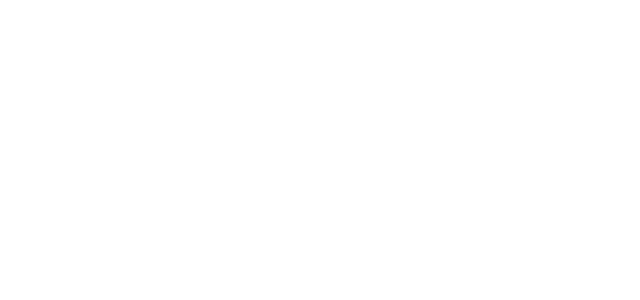
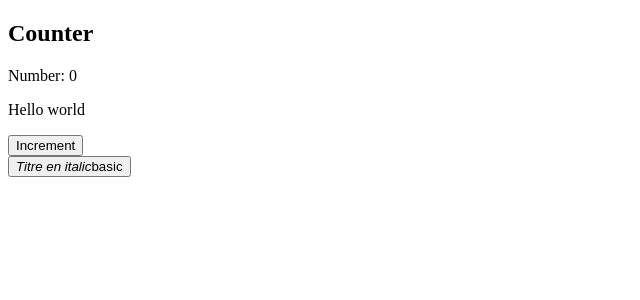
Before and after one commit to olivierstl/vite-react-playground, a React (Vite) app: page / in a window 1280 px wide. Shown: the top 300 px of the page, without its empty margins (0-640 px from the left). Built offline with nearby package versions, Linux system fonts and the light colour scheme.

Commit message:
feat: add example file of typical ts typing

```diff
--- a/src/App.tsx
+++ b/src/App.tsx
@@ -1,6 +1,20 @@
+import { CounterTwo, ButtonWithRef } from './Examples'
+
 function App() {
   return (
-    <div></div>
+    <div>
+      <CounterTwo
+        start={0}
+      >
+        Hello world
+      </CounterTwo>
+
+      <ButtonWithRef
+        title={<i>Titre en italic</i>}
+      >
+        basic
+      </ButtonWithRef>
+    </div>
   )
 }
 
--- /dev/null
+++ b/src/Examples.tsx
@@ -0,0 +1,89 @@
+import { forwardRef, FunctionComponent, MouseEvent, PropsWithChildren, ReactNode, useRef, useState, ComponentType } from "react"
+
+/** PropsWithChildren generic to handle children type */
+type Props = PropsWithChildren<{
+  start: number
+}>
+
+/** Classic function */
+export function Counter ({start, children}: Props) {
+  return (
+    <div>
+      <h2>Counter</h2>
+      <p>
+        Number: {start}
+      </p>
+      <p>{children}</p>
+      <button>Increment</button>
+    </div>
+  )
+}
+
+/**
+ * Const arrow function way
+ * can be typed with FunctionComponent generic
+ * More precise, check what is returned
+ */
+export const CounterTwo: FunctionComponent<Props> = ({start, children}) => {
+
+  /** useState : type assertion */
+  // const [n, setN] = useState(start)
+  /** Can be specified. Set correct initial value */
+  const [n, setN] = useState<number>(start)
+  // const incr = () => setN(n + 1)
+
+  /** Typing refs */
+  const ref = useRef<HTMLButtonElement>(null)
+
+  /**
+   * Typing events
+   * react use synthetics events, use the right one
+   */
+  function handleClick(e: MouseEvent) {
+    setN(n + 1)
+  }
+
+  return (
+    <div>
+      <h2>Counter</h2>
+      <p>
+        Number: {n}
+      </p>
+      <p>{children}</p>
+      <button ref={ref} onClick={handleClick}>Increment</button>
+    </div>
+  )
+}
+
+/** PropsWithChildren generic to handle children type */
+type ButtonWithRefProps = PropsWithChildren<{
+  /** Usefull type to pass wtring, value, element, etc to render */
+  title?: ReactNode
+}>
+
+/** Typing with forwarded refs */
+export const ButtonWithRef = forwardRef<HTMLButtonElement, ButtonWithRefProps>(({children, title='bouton'}, ref) => {
+  return (
+    <div>
+      <button ref={ref}>
+        {title}
+        {children}
+      </button>
+    </div>
+  )
+})
+
+ButtonWithRef.displayName = 'ButtonWithRef'
+
+type TitleProps = PropsWithChildren<{
+  /** Valid JSX elements or React Component */
+  titleTag?: keyof JSX.IntrinsicElements | ComponentType
+}>
+
+export const Title: FunctionComponent<TitleProps> = ({titleTag: Title = 'h1', children}) => {
+  return (
+    <Title>
+      {children}
+    </Title>
+  )
+}
```
